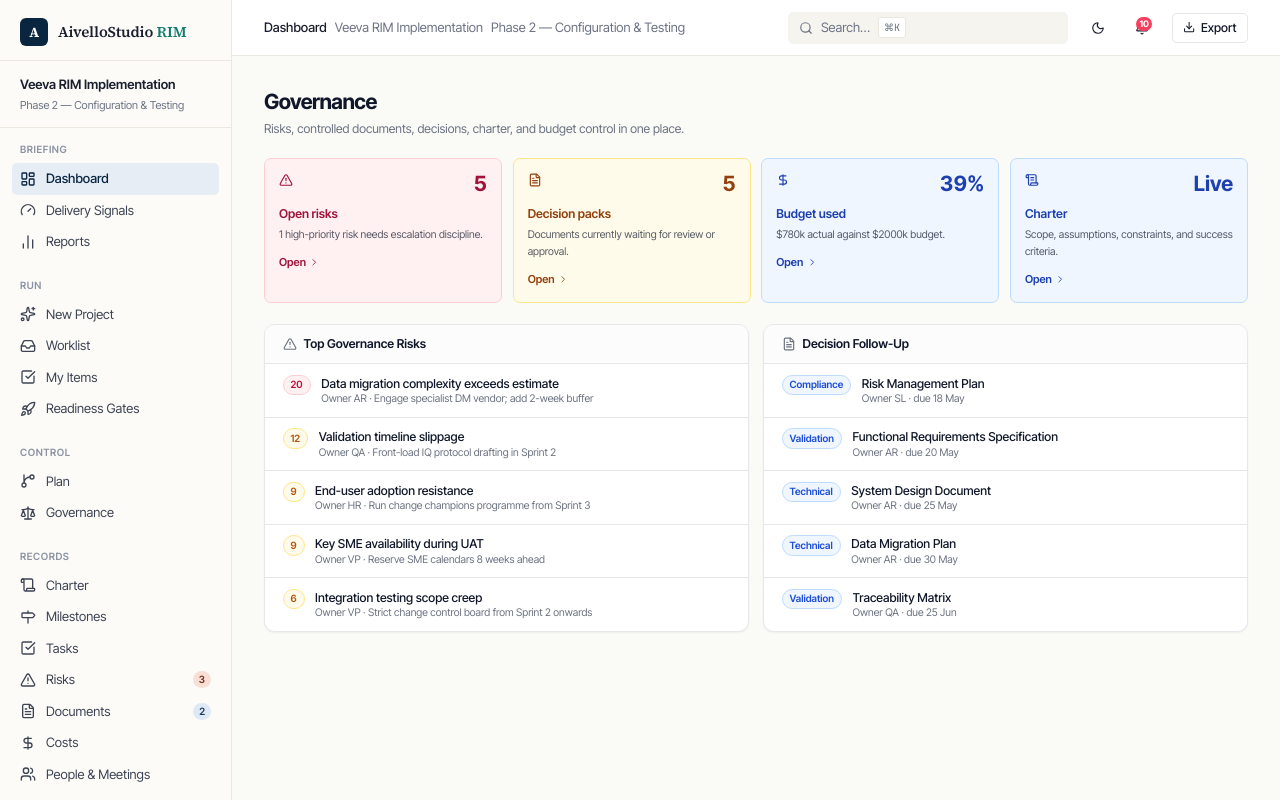
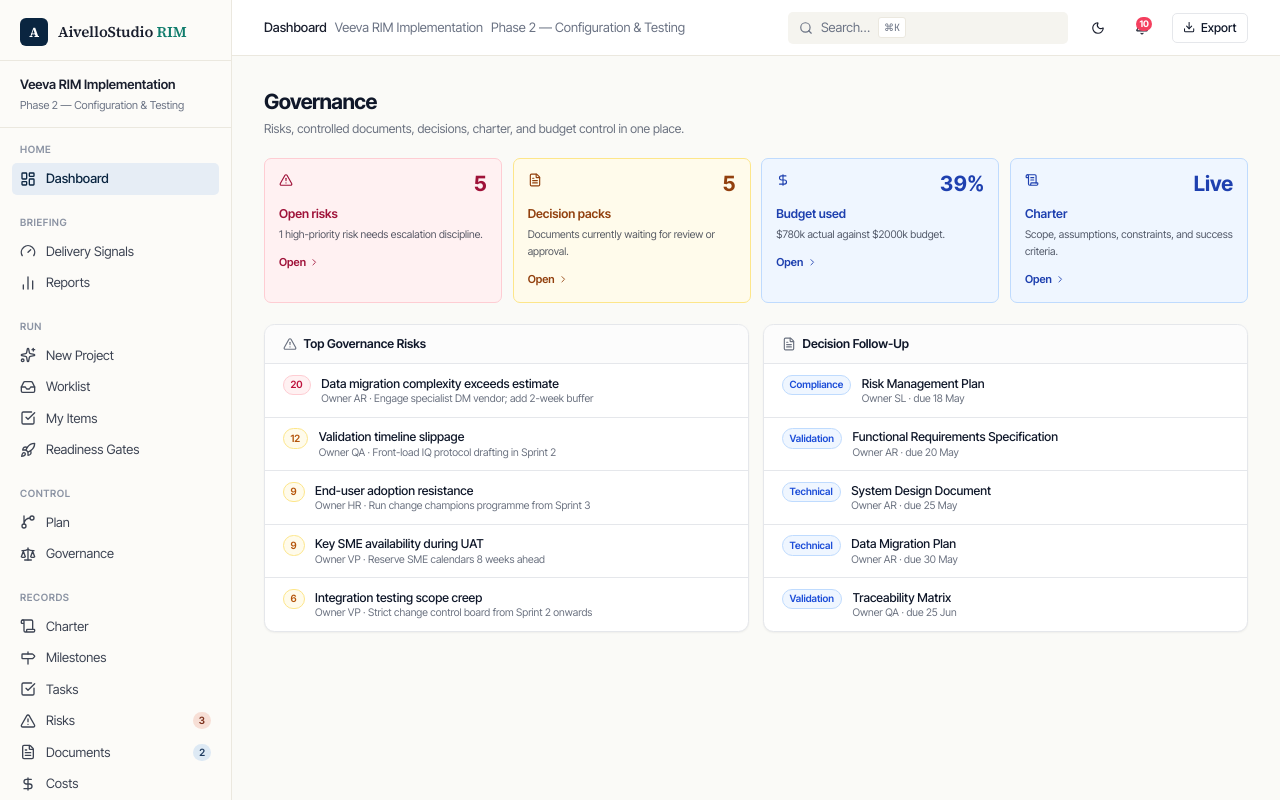
Before and after one commit to buildpod/pharmapm-command-center, a Next.js app in the folder v2/: page /governance in a window 1280 px wide. Shown: the top 800 px of the page. Built offline with nearby package versions, Linux system fonts and the light colour scheme.

Commit message:
Clarify landing navigation hierarchy

```diff
--- a/v2/components/sidebar.tsx
+++ b/v2/components/sidebar.tsx
@@ -25,9 +25,14 @@ import { useProject } from "@/components/projects/project-provider";
 
 const navGroups = [
   {
+    label: "Home",
+    items: [
+      { label: "Dashboard", href: "/", icon: LayoutDashboard },
+    ],
+  },
+  {
     label: "Briefing",
     items: [
-      { label: "Dashboard", href: "/", icon: LayoutDashboard },
       { label: "Delivery Signals", href: "/truth", icon: Gauge },
       { label: "Reports", href: "/reports", icon: BarChart2 },
     ],
--- a/v2/components/topbar.tsx
+++ b/v2/components/topbar.tsx
@@ -15,7 +15,7 @@ import { useState } from "react";
 const routeLabels: Record<string, string> = {
   "/":           "Dashboard",
   "/truth":      "Delivery Signals",
-  "/setup":      "Project Setup",
+  "/setup":      "New Project",
   "/worklist":   "Worklist",
   "/plan":       "Plan",
   "/governance": "Governance",
```
